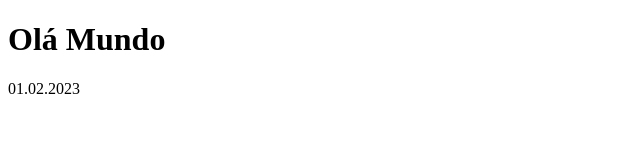
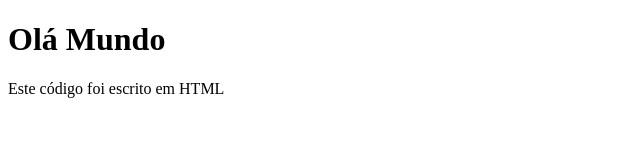
Before and after one commit to Mayck-E/ola_mundo, a plain HTML site: page index.html in a window 1280 px wide. Shown: the whole page, without its empty margins (0-640 px from the left). Drawn offline with Linux system fonts and the light colour scheme.

Commit message:
Update index.html

```diff
--- a/index.html
+++ b/index.html
@@ -6,6 +6,6 @@
 </head>
 <body>
     <h1>Olá Mundo</h1>
-    <p>01.02.2023</p>
+    <p>Este código foi escrito em HTML</p>
 </body>
 </html>
```
